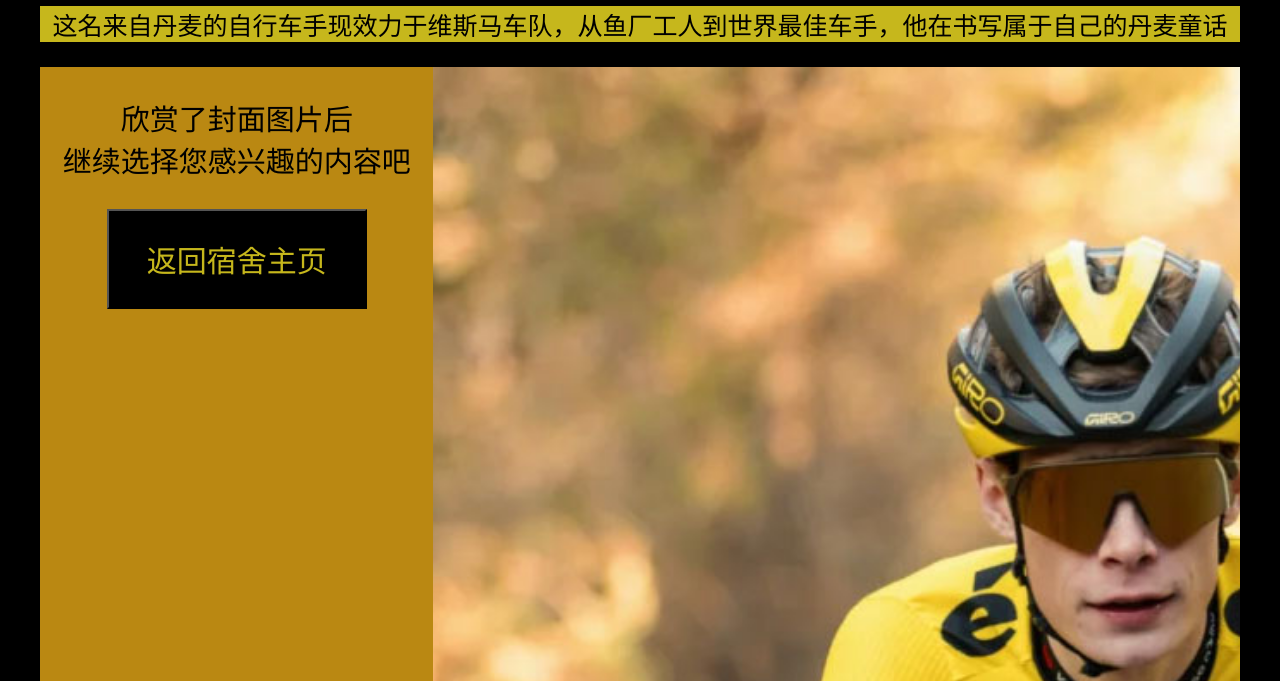
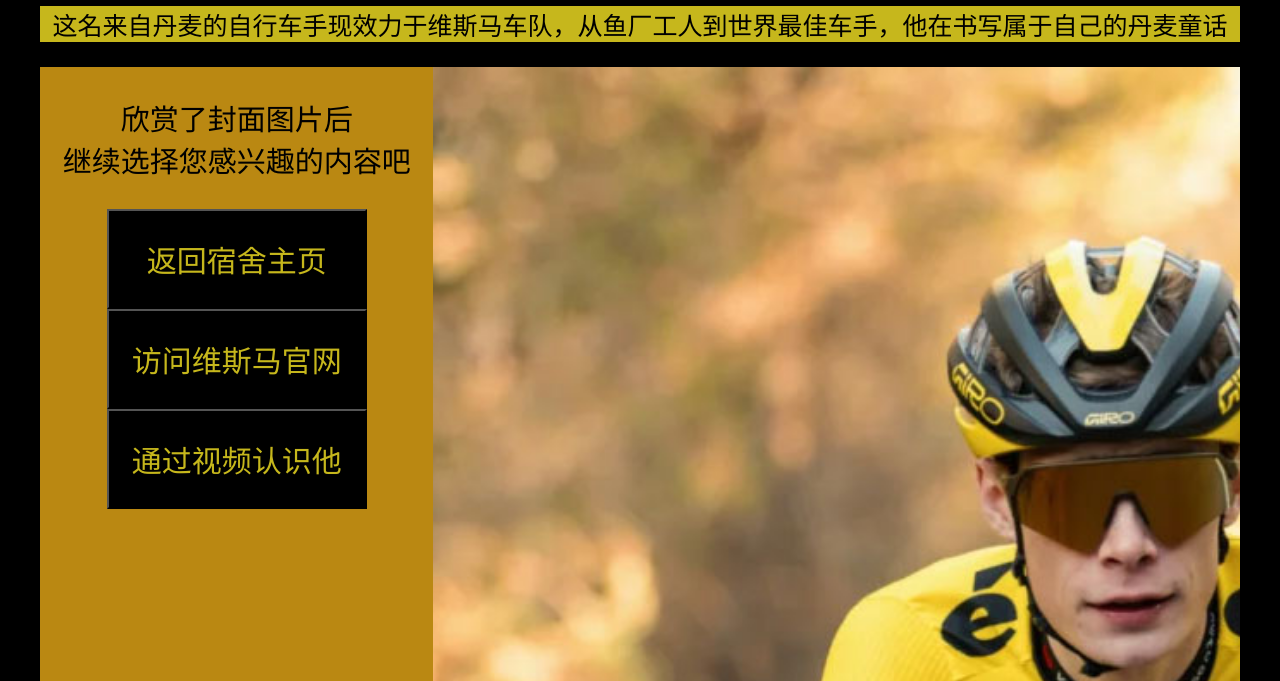
Before and after one commit to JBJ06/zuoye, a plain HTML site: page docs/index.html in a window 1280 px wide. Shown: the part 119-800 px from the top of the page. Drawn offline with Linux system fonts and the light colour scheme.

Commit message:
12.9.3.5

```diff
--- a/docs/index.html
+++ b/docs/index.html
@@ -86,9 +86,20 @@
 	<div class="container1">
 		<div style="background-color: #BA8812;padding: 70px;border-radius: 0px 0px 100px 0px; text-align: center;padding: 0px">
 			<p style="font-size: 29px">欣赏了封面图片后<br>继续选择您感兴趣的内容吧</p>
-			<a href="https://www.baidu.com">
+			<a href="https://www.baidu.com" >
 				<button type="button" style="color: #C6B71C;width: 260px;height: 100px; font-size: 30px">
 					返回宿舍主页
+				</button>
+			</a>
+
+			<a href="https://www.teamvismaleaseabike.com/">
+				<button type="button" style="color: #C6B71C;width: 260px;height: 100px; font-size: 30px">
+					访问维斯马官网
+				</button>
+			</a>
+			<a href="http://www.bilihttps//www.bilibili.com/video/BV1e5411v7ee/?spm_id_from=333.337.search-card.all.click&vd_source=ee4ff010f315d86a4ed9ba2657ea2f50">
+				<button type="button" style="color: #C6B71C;width: 260px;height: 100px; font-size: 30px">
+					通过视频认识他
 				</button>
 			</a>
 		</div>
```
